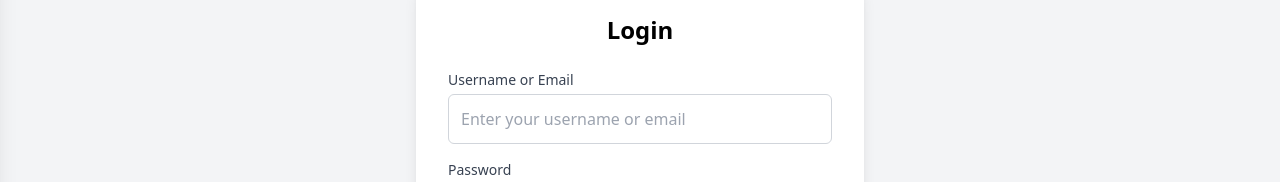
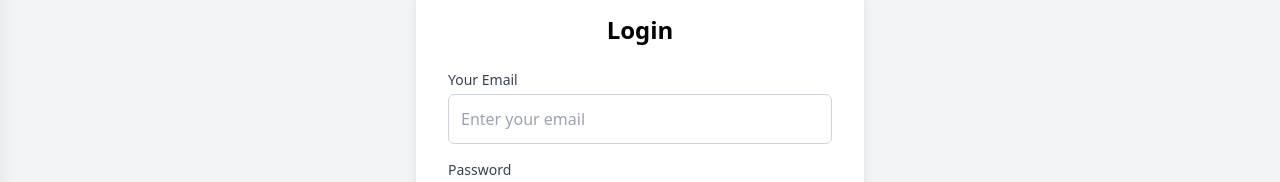
Before and after one commit to zobirofkir/e-commerce-frontend, a React (Create React App) app: page /login in a window 1280 px wide. Shown: the part 224-406 px from the top of the page. Built offline with nearby package versions, Linux system fonts and the light colour scheme.

Commit message:
creare login screen

```diff
--- a/src/screens/login/LoginScreen.js
+++ b/src/screens/login/LoginScreen.js
@@ -1,18 +1,51 @@
-import React from 'react';
+import axios from 'axios';
+import React, { useState } from 'react';
 
 const LoginScreen = () => {
+  const [email, setEmail] = useState('');
+  const [password, setPassword] = useState('');
+  const [error, setError] = useState('');
+
+  const handleLogin = async (e) => {
+    e.preventDefault();
+
+    const data = {
+      email,
+      password,
+    };
+
+    try {
+      const response = await axios.post(`${process.env.REACT_APP_BACKEND_APP_URL}/api/users/login`, data);
+      if (response.status === 200) {
+        localStorage.setItem('accessToken', response.data.data.accessToken);
+        window.location.href = '/';
+      }
+    } catch (err) {
+
+      if (err.response && err.response.status === 401) {
+        setError('Invalid credentials. Please check your email and password.');
+      } else {
+        setError('Login failed. Please try again.');
+      }
+      console.error(err);
+    }
+  };
+
   return (
     <div className="flex items-center justify-center min-h-screen bg-gray-100">
       <div className="bg-white shadow-lg rounded-lg p-8 w-full max-w-md">
         <h2 className="text-2xl font-bold text-center mb-6">Login</h2>
-        <form>
+        <form onSubmit={handleLogin}>
+          {error && <p className="text-red-500 mb-4">{error}</p>}
           <div className="mb-4">
-            <label htmlFor="username" className="block text-sm font-medium text-gray-700">Username or Email</label>
+            <label htmlFor="email" className="block text-sm font-medium text-gray-700">Your Email</label>
             <input
-              type="text"
-              id="username"
+              type="email"
+              id="email"
               className="mt-1 block w-full p-3 border border-gray-300 rounded-md focus:outline-none focus:ring focus:ring-blue-400"
-              placeholder="Enter your username or email"
+              placeholder="Enter your email"
+              value={email}
+              onChange={(e) => setEmail(e.target.value)}
               required
             />
           </div>
@@ -23,6 +56,8 @@ const LoginScreen = () => {
               id="password"
               className="mt-1 block w-full p-3 border border-gray-300 rounded-md focus:outline-none focus:ring focus:ring-blue-400"
               placeholder="Enter your password"
+              value={password}
+              onChange={(e) => setPassword(e.target.value)}
               required
             />
           </div>
@@ -36,12 +71,10 @@ const LoginScreen = () => {
             Don't have an account?
             <a href="/register" className="text-blue-600 hover:underline"> Sign Up</a>
           </p>
-
           <p className="mt-4 text-sm text-center">
             Forget your password?
             <a href="/reset" className="text-blue-600 hover:underline"> Reset</a>
           </p>
-
         </form>
       </div>
     </div>
```
